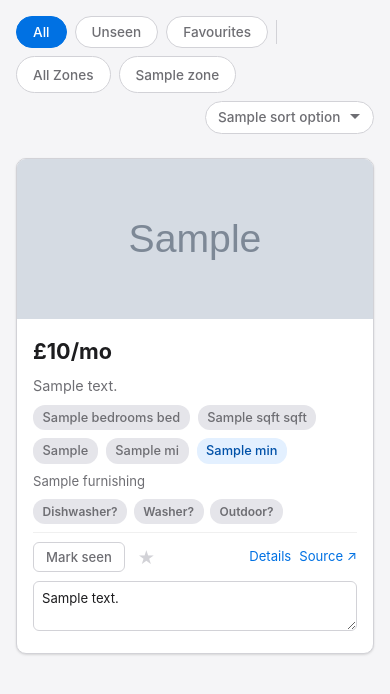
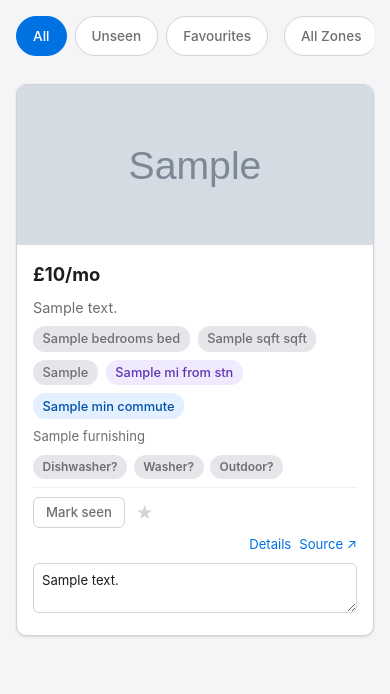
Before and after one commit to Leolebleis/flat-finder-uk, a FastAPI app: template ui/templates/feed.html in a window 390 px wide. Shown: the part 52-746 px from the top of the page. Run offline with FastAPI, Linux system fonts and the light colour scheme; the template is opened without the code that fills it: most values are stand-ins (such as "Sample title", 1, 10 or a date in 2020); grey boxes marked "Sample" are stand-in pictures.

Commit message:
fix: clarify badge labels and improve mobile responsiveness
- Distance badge: "0.52 mi" -> "0.52 mi from stn" with purple tint
- Commute badge: "48 min" -> "48 min commute"
- Filter bar: horizontal scroll on mobile instead of chaotic wrapping
- Larger touch targets on filter buttons (min-height 2.5rem)
- Card actions wrap on small screens
- Zone filter links don't show underline on hover

```diff
--- a/ui/static/style.css
+++ b/ui/static/style.css
@@ -108,7 +108,7 @@ a:hover { text-decoration: underline; }
 }
 
 .filter-btn {
-  padding: 0.45rem 1rem;
+  padding: 0.5rem 1rem;
   border: 1px solid var(--border);
   border-radius: 20px;
   background: #fff;
@@ -118,6 +118,11 @@ a:hover { text-decoration: underline; }
   cursor: pointer;
   transition: all var(--transition);
   font-family: var(--font-stack);
+  white-space: nowrap;
+  text-decoration: none;
+  min-height: 2.5rem;
+  display: inline-flex;
+  align-items: center;
 }
 
 .filter-btn:hover {
@@ -129,6 +134,14 @@ a:hover { text-decoration: underline; }
   background: var(--accent);
   color: #fff;
   border-color: var(--accent);
+}
+
+a.filter-btn:hover {
+  text-decoration: none;
+}
+
+a.filter-btn--active:hover {
+  color: #fff;
 }
 
 .filter-separator {
@@ -256,6 +269,11 @@ a:hover { text-decoration: underline; }
   color: var(--text-secondary);
   font-weight: 500;
   font-size: 0.8rem;
+}
+
+.meta-badge--distance {
+  background: #f0eaff;
+  color: #5e35b1;
 }
 
 .meta-badge--commute {
@@ -545,6 +563,23 @@ a:hover { text-decoration: underline; }
     padding: 0 1rem;
   }
 
+  .filter-bar {
+    overflow-x: auto;
+    flex-wrap: nowrap;
+    -webkit-overflow-scrolling: touch;
+    scrollbar-width: none;
+    padding-bottom: 0.25rem;
+  }
+
+  .filter-bar::-webkit-scrollbar {
+    display: none;
+  }
+
+  .sort-select {
+    margin-left: 0;
+    min-width: max-content;
+  }
+
   .detail__img-wrap {
     height: 250px;
   }
@@ -552,10 +587,33 @@ a:hover { text-decoration: underline; }
   .detail__price {
     font-size: 1.4rem;
   }
+
+  .detail__title {
+    font-size: 1.3rem;
+  }
+
+  .detail__actions {
+    flex-wrap: wrap;
+  }
 }
 
 @media (max-width: 480px) {
   .card__img-wrap {
     height: 160px;
   }
+
+  .card__price {
+    font-size: 1.15rem;
+  }
+
+  .card__actions {
+    flex-wrap: wrap;
+    gap: 0.4rem;
+  }
+
+  .card__links {
+    margin-left: 0;
+    width: 100%;
+    justify-content: flex-end;
+  }
 }
--- a/ui/templates/feed.html
+++ b/ui/templates/feed.html
@@ -60,10 +60,10 @@
                 <span class="meta-badge">{{ l.property_type }}</span>
                 {% endif %}
                 {% if l.distance_mi is not none %}
-                <span class="meta-badge">{{ l.distance_mi }} mi</span>
+                <span class="meta-badge meta-badge--distance">{{ l.distance_mi }} mi from stn</span>
                 {% endif %}
                 {% if l.commute_mins is not none %}
-                <span class="meta-badge meta-badge--commute">{{ l.commute_mins }} min</span>
+                <span class="meta-badge meta-badge--commute">{{ l.commute_mins }} min commute</span>
                 {% endif %}
             </div>
 
```
